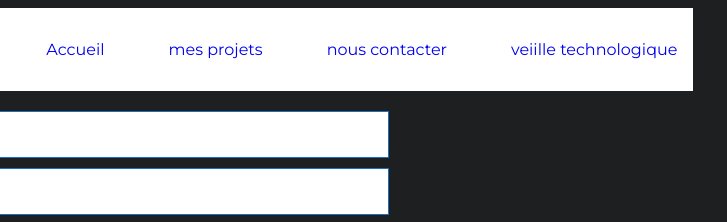
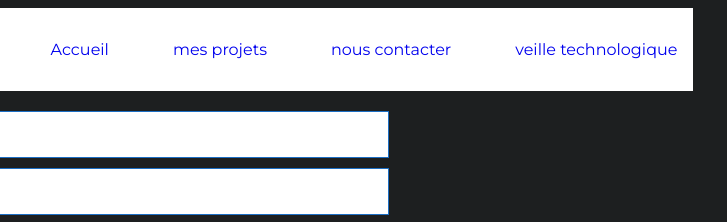
Before and after one commit to prostony/portefolio2, a plain HTML site: page nous comptacter.html in a window 1280 px wide. Shown: the top 222 px of the page, 553-1280 px from the left. Drawn offline with Linux system fonts and the light colour scheme.

Commit message:
names fix

```diff
--- a/nous comptacter.html
+++ b/nous comptacter.html
@@ -21,7 +21,7 @@
       <li><a href="index.html">Accueil</a></li>
       <li> <a href="projets.html">mes projets</a></li>
       <li><a href="nous comptacter.html">nous contacter</a></li>
-      <li><a href="veiille.html">veiille technologique</a></li>
+      <li><a href="veille.html">veille technologique</a></li>
     </ul>
   </nav>
   <div class="content">
```
Also changed, not shown: projets.html (+1 -1 lines).
